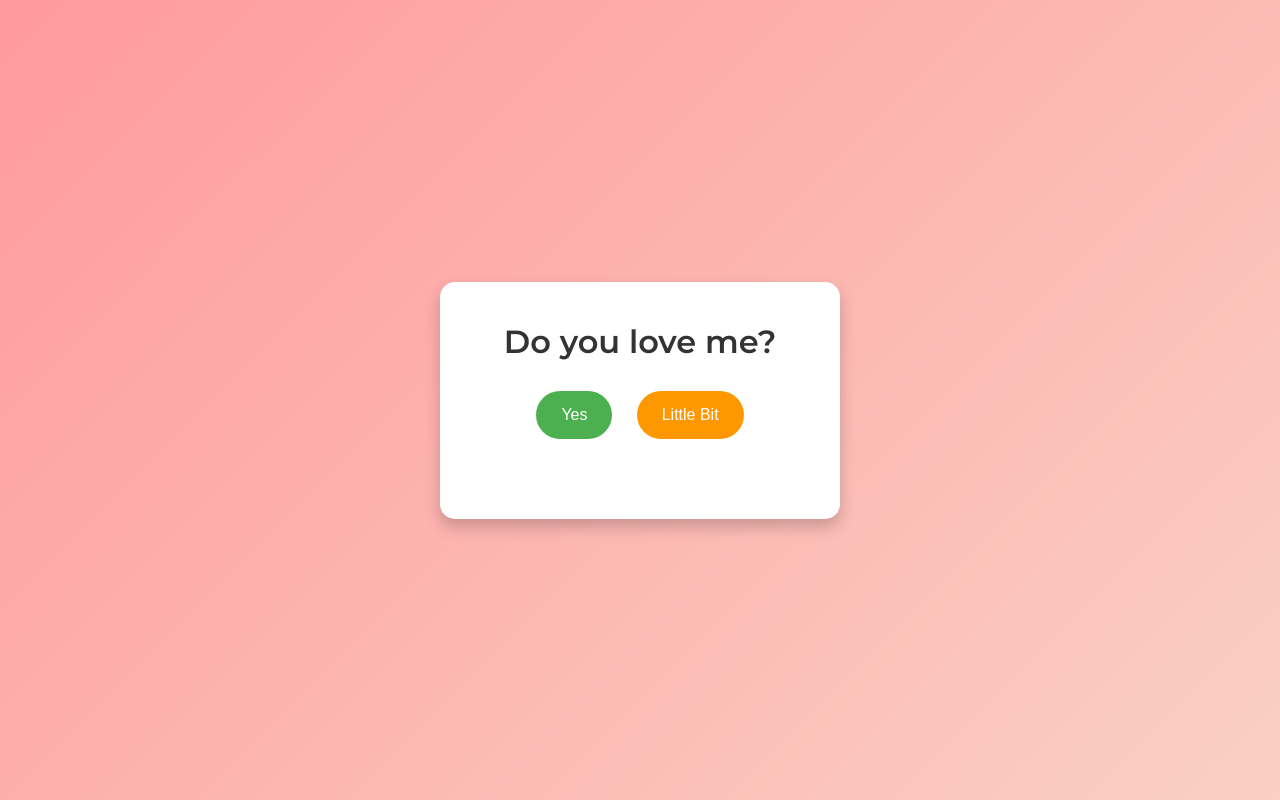
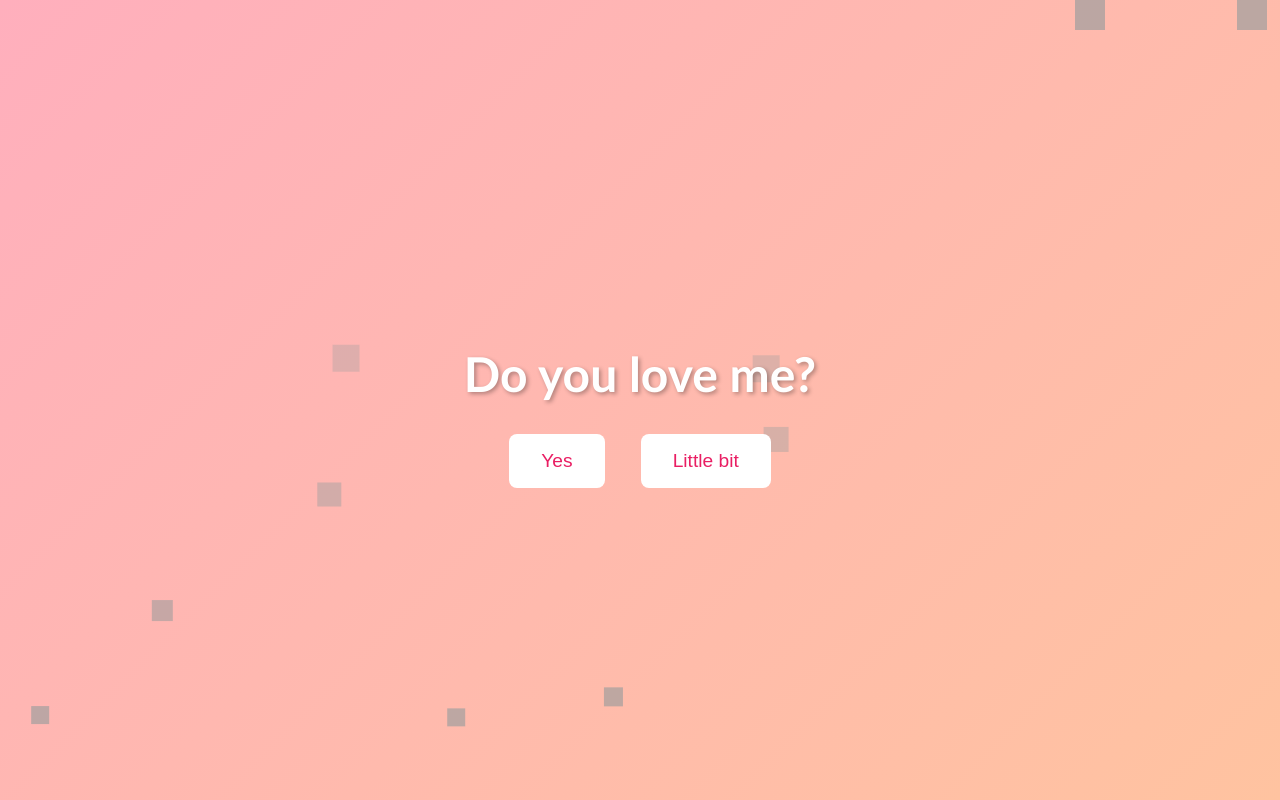
Before and after one commit to pk789odod/new-one, a plain HTML site: page index.html in a window 1280 px wide. Drawn offline with Linux system fonts and the light colour scheme; grey boxes are pictures that could not be loaded.

Commit message:
Update index.html

```diff
--- a/index.html
+++ b/index.html
@@ -2,128 +2,230 @@
 <html lang="en">
 <head>
   <meta charset="UTF-8" />
-  <meta name="viewport" content="width=device-width, initial-scale=1" />
+  <meta name="viewport" content="width=device-width, initial-scale=1.0"/>
   <title>Do You Love Me?</title>
-  <!-- Google Font for a modern look -->
-  <link href="https://fonts.googleapis.com/css2?family=Montserrat:wght@400;600&display=swap" rel="stylesheet">
   <style>
-    /* Reset and global styles */
-    * {
-      box-sizing: border-box;
+    /* Body & Background */
+    body {
       margin: 0;
       padding: 0;
-    }
-    body {
-      font-family: 'Montserrat', sans-serif;
-      background: linear-gradient(135deg, #ff9a9e, #fad0c4);
-      min-height: 100vh;
+      font-family: 'Trebuchet MS', sans-serif;
+      color: #fff;
+      background: linear-gradient(135deg, #ffafbd 0%, #ffc3a0 100%);
+      /* Adjust or replace with a romantic background image if you like:
+      background: url('your-romantic-image.jpg') center/cover no-repeat;
+      */
+      height: 100vh;
       display: flex;
       justify-content: center;
       align-items: center;
+      overflow: hidden; /* so we don't get scrollbars from animations */
     }
-    /* Container styling similar to the referenced site */
+
+    /* Container for everything */
     .container {
-      background: #fff;
-      border-radius: 15px;
-      padding: 40px;
+      position: relative;
       text-align: center;
-      max-width: 400px;
-      width: 90%;
-      box-shadow: 0 8px 16px rgba(0, 0, 0, 0.2);
-      animation: fadeIn 1.5s ease;
+      z-index: 2; /* place above the floating hearts */
     }
+
+    /* Main question text */
     h1 {
-      font-size: 2em;
-      color: #333;
-      margin-bottom: 20px;
+      font-size: 3rem;
+      margin-bottom: 2rem;
+      text-shadow: 2px 2px 4px rgba(0,0,0,0.3);
     }
-    /* Button styles with smooth hover effects */
-    .button {
-      display: inline-block;
-      margin: 10px;
-      padding: 15px 25px;
-      font-size: 1em;
+
+    /* Buttons */
+    .btn {
+      cursor: pointer;
+      background-color: #fff;
+      color: #e91e63;
       border: none;
-      border-radius: 30px;
-      cursor: pointer;
-      transition: background 0.3s, transform 0.3s;
+      padding: 1rem 2rem;
+      margin: 0 1rem;
+      font-size: 1.2rem;
+      border-radius: 8px;
+      transition: transform 0.2s ease;
     }
-    .button:hover {
-      transform: scale(1.05);
+    .btn:hover {
+      transform: scale(1.1);
     }
-    .yes {
-      background-color: #4caf50;
-      color: #fff;
+
+    /* Hidden elements */
+    #catImg, #finalMessage {
+      display: none;
     }
-    .little-bit {
-      background-color: #ff9800;
-      color: #fff;
+
+    /* Final message after selecting Yes */
+    #finalMessage {
+      font-size: 2rem;
+      margin-top: 2rem;
+      font-weight: bold;
+      text-shadow: 1px 1px 2px rgba(0,0,0,0.3);
     }
-    .message {
-      margin-top: 30px;
-      font-size: 1.2em;
-      color: #555;
-      line-height: 1.5;
+
+    /* Crying cat image styling */
+    #catImg {
+      margin-top: 2rem;
+      width: 200px;
+      animation: shake 0.5s infinite alternate;
     }
-    /* Simple fadeIn animation */
-    @keyframes fadeIn {
-      from { opacity: 0; transform: translateY(20px); }
-      to { opacity: 1; transform: translateY(0); }
+
+    @keyframes shake {
+      from { transform: translateX(0); }
+      to { transform: translateX(5px); }
+    }
+
+    /* Floating hearts container (behind main content) */
+    .hearts-container {
+      position: absolute;
+      top: 0;
+      left: 0;
+      width: 100%;
+      height: 100%;
+      pointer-events: none; /* so clicks pass through */
+      overflow: hidden;
+      z-index: 1;
+    }
+
+    /* Individual heart styling */
+    .heart {
+      position: absolute;
+      width: 30px;
+      height: 30px;
+      background: url('https://cdn-icons-png.flaticon.com/512/2107/2107952.png') center/cover no-repeat;
+      opacity: 0.7;
+      animation: floatUp 5s linear infinite;
+    }
+
+    @keyframes floatUp {
+      0% {
+        transform: translateY(100vh) scale(0.5);
+        opacity: 0;
+      }
+      10% {
+        opacity: 0.7;
+      }
+      100% {
+        transform: translateY(-10%) scale(1.2);
+        opacity: 0;
+      }
     }
   </style>
 </head>
 <body>
-  <div class="container">
-    <h1>Do you love me?</h1>
-    <button class="button yes" id="yesButton">Yes</button>
-    <button class="button little-bit" id="littleBitButton">Little Bit</button>
-    <div class="message" id="messageArea"></div>
+  <!-- Floating Hearts Container -->
+  <div class="hearts-container" id="heartsContainer"></div>
+
+  <!-- Main Content -->
+  <div class="container" id="mainContainer">
+    <h1 id="questionText">Do you love me?</h1>
+    <button class="btn" id="yesBtn">Yes</button>
+    <button class="btn" id="littleBitBtn">Little bit</button>
+
+    <!-- Crying Cat Image (shown on "No??") -->
+    <img id="catImg" src="YOUR_CAT_IMAGE_URL_OR_PATH" alt="Crying Cat" />
+
+    <!-- Final Message -->
+    <div id="finalMessage">I knew it Kuchu... come here...</div>
   </div>
 
   <script>
-    const yesButton = document.getElementById('yesButton');
-    const littleBitButton = document.getElementById('littleBitButton');
-    const messageArea = document.getElementById('messageArea');
+    /****************************************************
+     * 1. Floating Hearts Animation (continuous)
+     ****************************************************/
+    const heartsContainer = document.getElementById('heartsContainer');
 
-    // "Yes" button click: show final message and hide buttons.
-    yesButton.addEventListener('click', () => {
-      messageArea.innerHTML = "I knew it my Kuchu, come here 🤗🤗";
-      yesButton.style.display = 'none';
-      littleBitButton.style.display = 'none';
+    function createFloatingHeart() {
+      const heart = document.createElement('div');
+      heart.classList.add('heart');
+
+      // Random horizontal start position
+      heart.style.left = Math.random() * 100 + '%';
+
+      // Random animation duration so hearts differ
+      const duration = 4 + Math.random() * 3; // 4s to 7s
+      heart.style.animationDuration = duration + 's';
+
+      // Random delay
+      const delay = Math.random() * 2;
+      heart.style.animationDelay = delay + 's';
+
+      heartsContainer.appendChild(heart);
+
+      // Remove the heart from the DOM after animation
+      setTimeout(() => {
+        heartsContainer.removeChild(heart);
+      }, (duration + delay) * 1000);
+    }
+
+    // Create hearts every half second
+    setInterval(createFloatingHeart, 500);
+
+    /****************************************************
+     * 2. Button Logic
+     ****************************************************/
+    const yesBtn = document.getElementById('yesBtn');
+    const littleBitBtn = document.getElementById('littleBitBtn');
+    const questionText = document.getElementById('questionText');
+    const catImg = document.getElementById('catImg');
+    const finalMessage = document.getElementById('finalMessage');
+
+    // Funny text cycle for "Little bit" button
+    const funnyTexts = [
+      "Really? Just a little?",
+      "A bit more maybe?",
+      "Stop teasing!",
+      "Don't you actually love me?",
+      "Say yes already!",
+      "No??"
+    ];
+    let clickCount = 0;
+
+    // When "Yes" is clicked
+    yesBtn.addEventListener('click', () => {
+      // Hide question and buttons
+      questionText.style.display = 'none';
+      yesBtn.style.display = 'none';
+      littleBitBtn.style.display = 'none';
+
+      // Show final message
+      finalMessage.style.display = 'block';
+
+      // Burst of hearts to celebrate
+      for (let i = 0; i < 30; i++) {
+        setTimeout(() => {
+          createBurstHeart();
+        }, i * 100);
+      }
     });
 
-    // "Little Bit" button click: show a series of cute messages.
-    littleBitButton.addEventListener('click', () => {
-      // Disable buttons to prevent multiple clicks
-      yesButton.disabled = true;
-      littleBitButton.disabled = true;
+    // Custom function to create a quick "burst" of hearts
+    function createBurstHeart() {
+      const heart = document.createElement('div');
+      heart.classList.add('heart');
+      heart.style.left = (50 + (Math.random() * 20 - 10)) + '%';
+      heart.style.bottom = '50%';
+      heart.style.animationDuration = (1 + Math.random() * 2) + 's';
+      heartsContainer.appendChild(heart);
+      setTimeout(() => {
+        heartsContainer.removeChild(heart);
+      }, 3000);
+    }
 
-      const cuteMessages = [
-        "Are you sure?",
-        "I'll do anything for you—cook, clean, dance, and sing!",
-        "I'll bring you your favorite treats and surprise you every day.",
-        "I'll listen to every word you say and always be there for you.",
-        "Please say yes, my heart is set on you!"
-      ];
-      let currentMsg = 0;
-      messageArea.innerHTML = cuteMessages[currentMsg];
-      currentMsg++;
+    // When "Little bit" is clicked
+    littleBitBtn.addEventListener('click', () => {
+      if (clickCount < funnyTexts.length) {
+        // Change button text
+        littleBitBtn.textContent = funnyTexts[clickCount];
+        clickCount++;
+      }
 
-      // Display messages sequentially every 2 seconds.
-      const interval = setInterval(() => {
-        if (currentMsg < cuteMessages.length) {
-          messageArea.innerHTML += "<br>" + cuteMessages[currentMsg];
-          currentMsg++;
-        } else {
-          clearInterval(interval);
-          setTimeout(() => {
-            messageArea.innerHTML += "<br><br>So, will you give me your whole heart?";
-            // Re-enable buttons so the user can now select "Yes"
-            yesButton.disabled = false;
-            littleBitButton.disabled = false;
-          }, 1000);
-        }
-      }, 2000);
+      // If the text becomes "No??", show the crying cat
+      if (littleBitBtn.textContent === "No??") {
+        catImg.style.display = 'block';
+      }
     });
   </script>
 </body>
```
